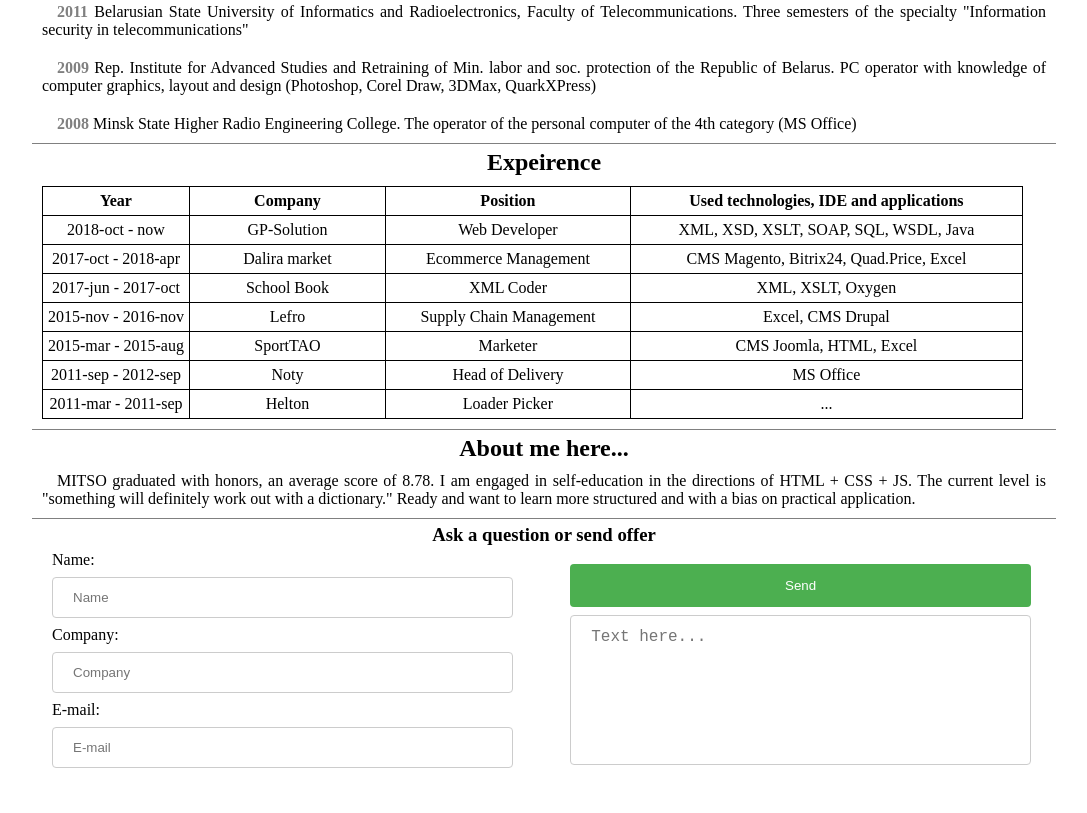
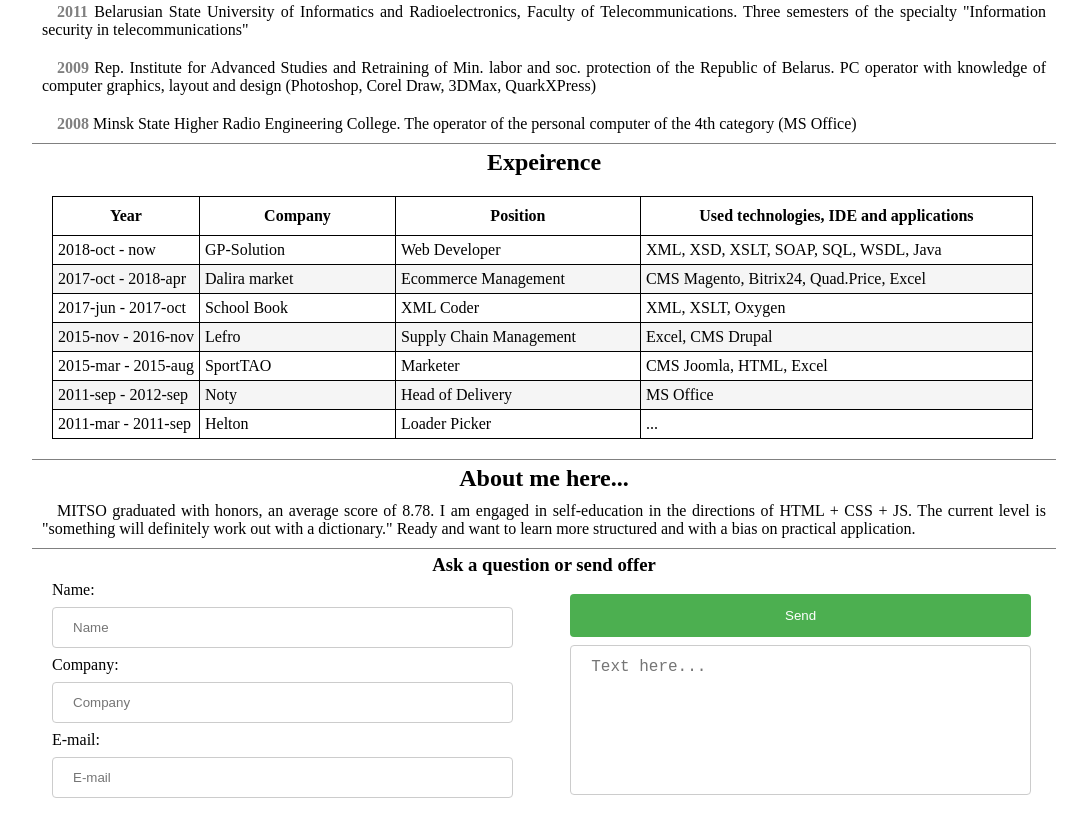
Before and after one commit to AntonySawyer/cv, a plain HTML site: page index.html in a window 1280 px wide. Shown: the part 781-1594 px from the top of the page, without its empty margins (96-1183 px from the left). Drawn offline with Linux system fonts and the light colour scheme.

Commit message:
style: сhanges for tables

```diff
--- a/style/style.css
+++ b/style/style.css
@@ -187,20 +187,32 @@ h1, h2, h3 {
 	text-align: center;
 }
 
-.expeirence table, td, th {
-  margin: 10px;
-	border: 1px solid black;
-	border-collapse: collapse;
+.expeirence table {
+  margin: 20px;
+  border-collapse: collapse;
 }
 
-tr:hover {
+.expeirence td, th {
+  border: 1px solid #000000;
+}
+
+tr:nth-child(even) {
   background-color: #f5f5f5;
 }
 
+tbody tr:hover {
+  background-color: #f5f5f5;
+  opacity: 0.5;
+}
 
-.expeirence th, td {
-	padding: 5px;
+.expeirence th {
+  padding: 10px;
   text-align: center;
+}
+
+.expeirence td {
+  padding: 5px;
+  text-align: left;
 }
 
 .year {
```
